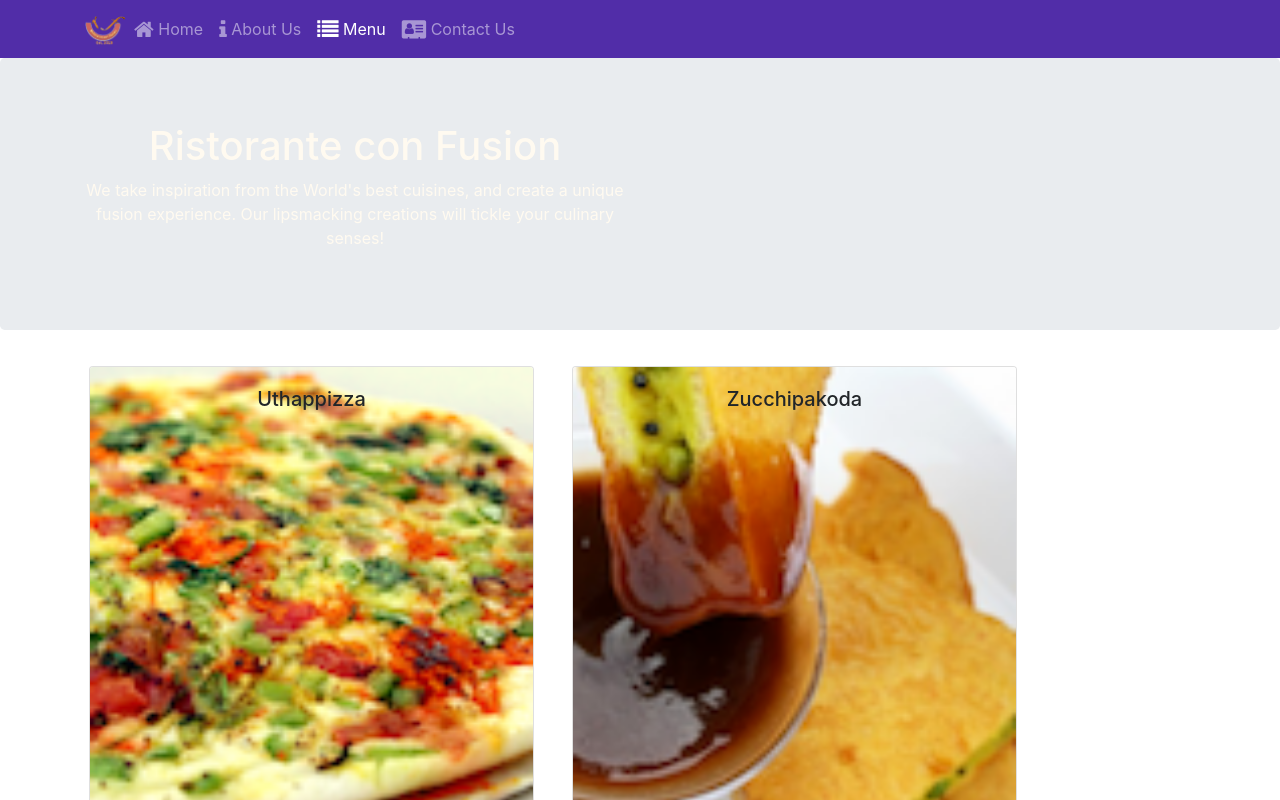
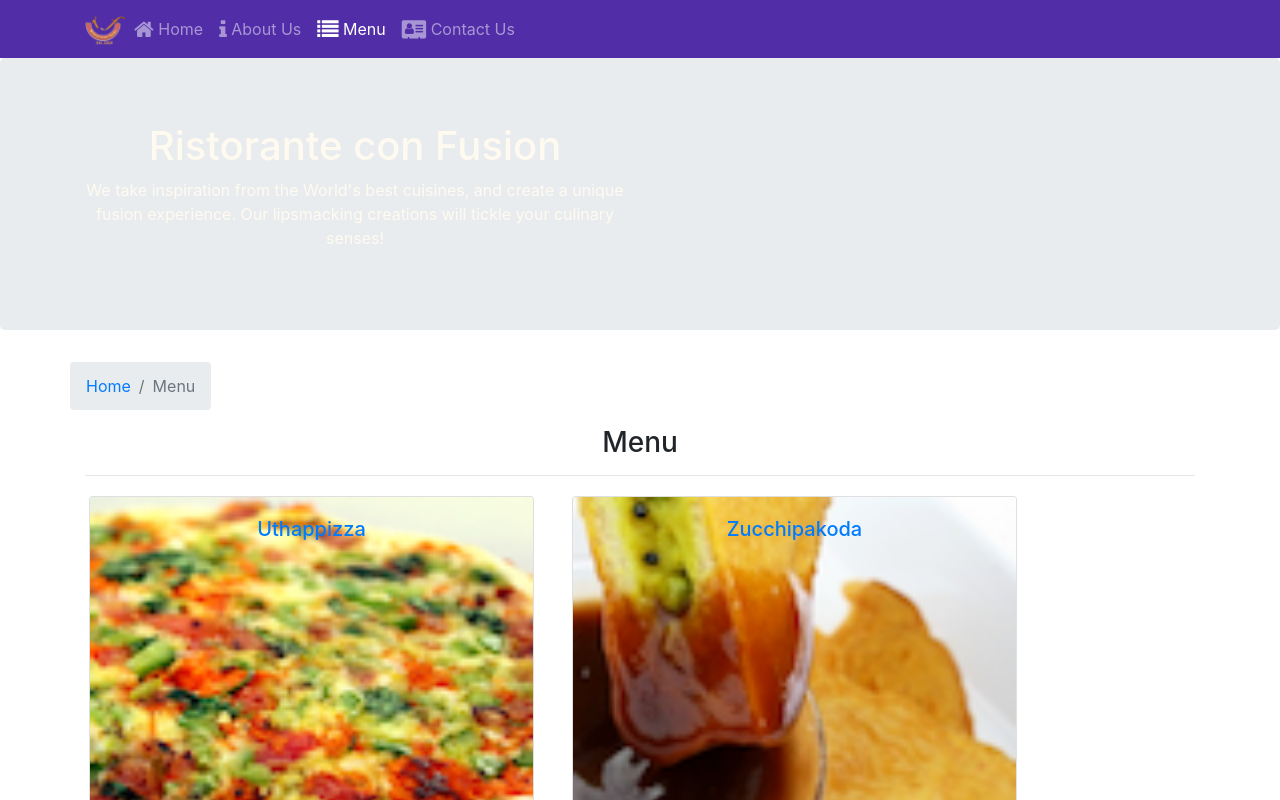
Before and after one commit to bfheythem/react-coursera-training, a React (Create React App) app: page /menu in a window 1280 px wide. Shown: the top 800 px of the page. Built offline with nearby package versions, Linux system fonts and the light colour scheme.

Commit message:
Single Page Applications Part 2

```diff
--- a/src/components/ContactComponent.js
+++ b/src/components/ContactComponent.js
@@ -1,22 +1,24 @@
 import React from 'react';
+import { Breadcrumb, BreadcrumbItem } from 'reactstrap';
+import { Link } from 'react-router-dom';
 
 function Contact(props) {
-    return(
+    return (
         <div className="container">
             <div className="row row-content">
                 <div className="col-12">
-                <h3>Location Information</h3>
+                    <h3>Location Information</h3>
                 </div>
                 <div className="col-12 col-sm-4 offset-sm-1">
-                        <h5>Our Address</h5>
-                        <address>
+                    <h5>Our Address</h5>
+                    <address>
                         121, Clear Water Bay Road<br />
                         Clear Water Bay, Kowloon<br />
                         HONG KONG<br />
                         <i className="fa fa-phone"></i>: +852 1234 5678<br />
                         <i className="fa fa-fax"></i>: +852 8765 4321<br />
                         <i className="fa fa-envelope"></i>: <a href="mailto:confusion@food.net">confusion@food.net</a>
-                        </address>
+                    </address>
                 </div>
                 <div className="col-12 col-sm-6 offset-sm-1">
                     <h5>Map of our Location</h5>
@@ -28,6 +30,16 @@
                         <a role="button" className="btn btn-success" href="mailto:confusion@food.net"><i className="fa fa-envelope-o"></i> Email</a>
                     </div>
                 </div>
+                <div className="row">
+                    <Breadcrumb>
+                        <BreadcrumbItem><Link to="/home">Home</Link></BreadcrumbItem>
+                        <BreadcrumbItem active>Contact Us</BreadcrumbItem>
+                    </Breadcrumb>
+                    <div className="col-12">
+                        <h3>Contact Us</h3>
+                        <hr />
+                    </div>
+                </div>
             </div>
         </div>
     );
--- a/src/components/DishdetailComponent .js
+++ b/src/components/DishdetailComponent .js
@@ -1,6 +1,7 @@
 import React from 'react';
-import { Card, CardImg, CardBody, CardText, CardTitle } from 'reactstrap';
-
+import { Card, CardImg, CardText, CardBody,
+    CardTitle, Breadcrumb, BreadcrumbItem } from 'reactstrap';
+import { Link } from 'react-router-dom';
 
 
     function RenderComments({comments}) {
@@ -62,10 +63,27 @@
         }
 
         return (
-            <div className='row'>
-                <RenderDish dish={props.dish}/>
-                <RenderComments comments={props.dish.comments}/>
+            <div className="container">
+            <div className="row">
+                <Breadcrumb>
+
+                    <BreadcrumbItem><Link to="/menu">Menu</Link></BreadcrumbItem>
+                    <BreadcrumbItem active>{props.dish.name}</BreadcrumbItem>
+                </Breadcrumb>
+                <div className="col-12">
+                    <h3>{props.dish.name}</h3>
+                    <hr />
+                </div>
             </div>
-        )
+            <div className="row">
+                <div className="col-12 col-md-5 m-1">
+                    <RenderDish dish={props.dish} />
+                </div>
+                <div className="col-12 col-md-5 m-1">
+                    <RenderComments comments={props.comments} />
+                </div>
+            </div>
+            </div>
+        );
         }
 export default Dishdetail
--- a/src/components/MainComponent.js
+++ b/src/components/MainComponent.js
@@ -25,6 +25,12 @@
   }
 
   render() {
+    const DishWithId = ({match}) => {
+      return(
+          <Dishdetail dish={this.state.dishes.filter((dish) => dish.id === parseInt(match.params.dishId,10))[0]}
+            comments={this.state.comments.filter((comment) => comment.dishId === parseInt(match.params.dishId,10))} />
+      );
+    };
     const HomePage = () => {
         return(
           <Home
@@ -42,6 +48,7 @@
               <Route path='/home' component={HomePage} />
               <Route exact path='/menu' component={() => <Menu dishes={this.state.dishes} />} />
               <Route exact path='/contactus' component={Contact} />} />
+              <Route path='/menu/:dishId' component={DishWithId} />
 
               <Redirect to="/home" />
           </Switch>
--- a/src/components/MenuComponent.js
+++ b/src/components/MenuComponent.js
@@ -1,13 +1,19 @@
 import React  from 'react';
-import { Card, CardImg, CardImgOverlay, CardTitle } from 'reactstrap';
+import { Card, CardImg, CardImgOverlay,
+    CardTitle, Breadcrumb, BreadcrumbItem } from 'reactstrap';
+import { Link } from 'react-router-dom';
 
-function RenderMenuItem ({dish,onClick}){
-    return (<Card onClick={() => onClick(dish.id) }  >
-    <CardImg width="100%" src={dish.image} alt={dish.name} />
-    <CardImgOverlay>
-        <CardTitle >{dish.name}</CardTitle>
-    </CardImgOverlay>
-</Card>);
+function RenderMenuItem ({dish, onClick}) {
+    return (
+        <Card>
+            <Link to={`/menu/${dish.id}`} >
+                <CardImg width="100%" src={dish.image} alt={dish.name} />
+                <CardImgOverlay>
+                    <CardTitle>{dish.name}</CardTitle>
+                </CardImgOverlay>
+            </Link>
+        </Card>
+    );
 }
         const Menu = (props) => {
             const menu = props.dishes.map(dish => {
@@ -18,8 +24,18 @@
                 );
             });
             return (
-                <div className='container'>
-                    <div className='row'>
+                <div className="container">
+                    <div className="row">
+                        <Breadcrumb>
+                            <BreadcrumbItem><Link to="/home">Home</Link></BreadcrumbItem>
+                            <BreadcrumbItem active>Menu</BreadcrumbItem>
+                        </Breadcrumb>
+                        <div className="col-12">
+                            <h3>Menu</h3>
+                            <hr />
+                        </div>
+                    </div>
+                    <div className="row">
                         {menu}
                     </div>
                 </div>
```
